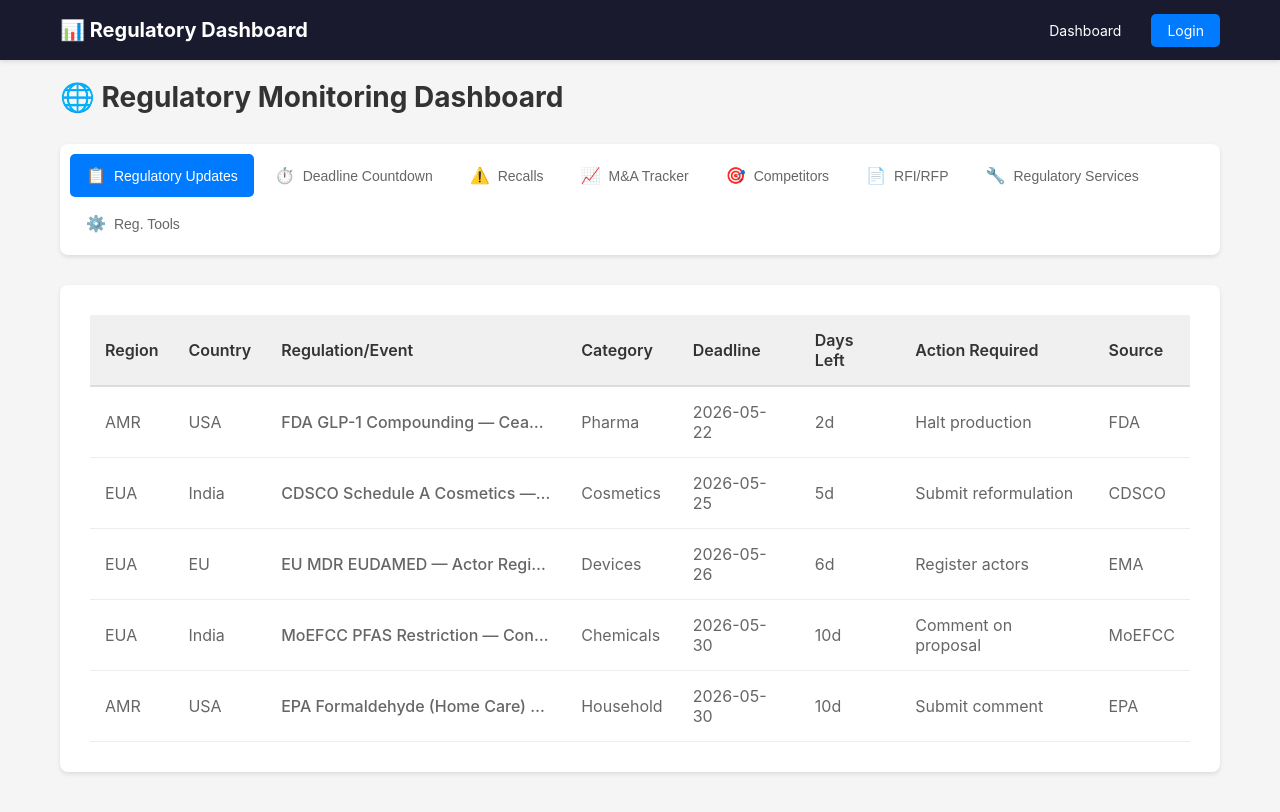
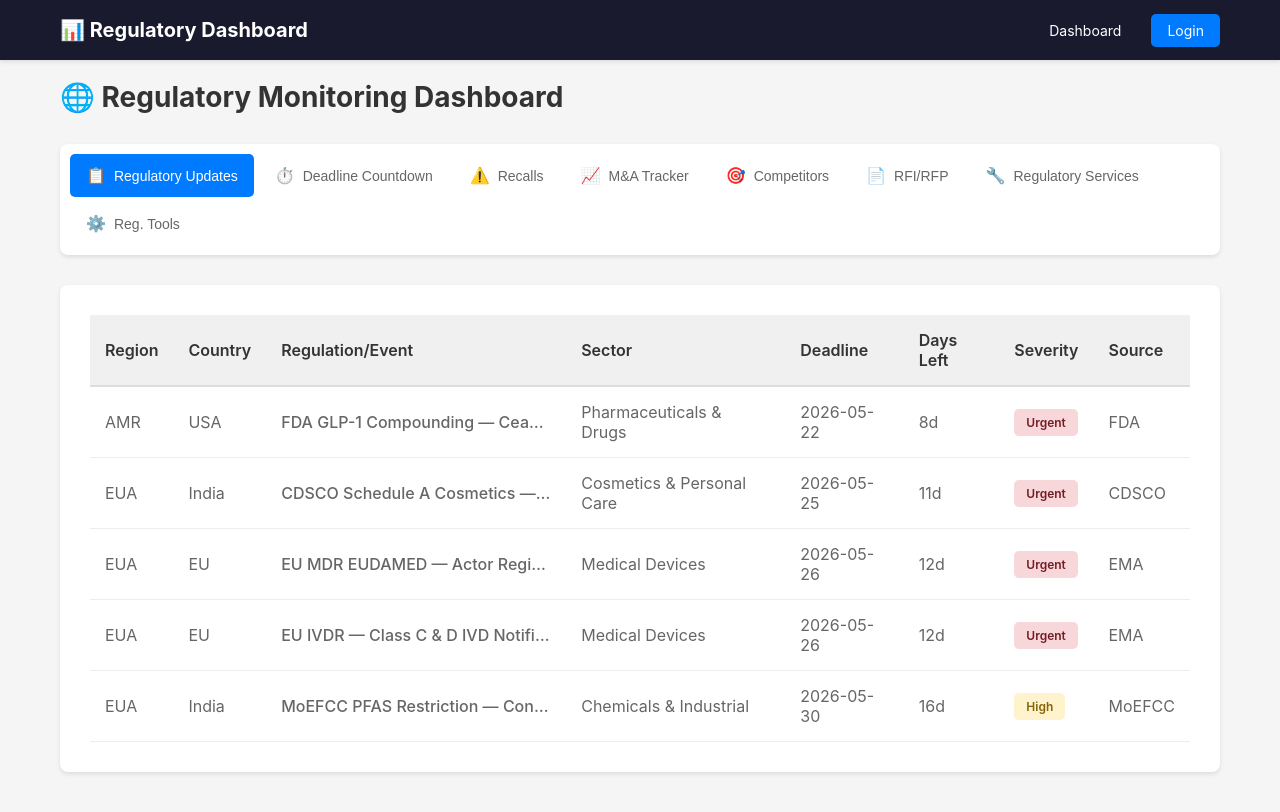
Before and after one commit to Sagar0071-hyd/regulatory-monitoring-app, a React (Create React App) app in the folder frontend/: page /dashboard in a window 1280 px wide. Shown: the top 812 px of the page. Built offline with nearby package versions, Linux system fonts and the light colour scheme.

Commit message:
Update: Match exact data and layout from reference website, enable admin login without backend

```diff
--- a/frontend/src/pages/Dashboard.js
+++ b/frontend/src/pages/Dashboard.js
@@ -5,53 +5,61 @@ import './Dashboard.css';
 
 const sampleData = {
   'regulatory-updates': [
-    { region: 'AMR', country: 'USA', regulation: 'FDA GLP-1 Compounding — Cease manufacturing', category: 'Pharma', deadline: '2026-05-22', daysLeft: 2, actionRequired: 'Halt production', source: 'FDA' },
-    { region: 'EUA', country: 'India', regulation: 'CDSCO Schedule A Cosmetics — Reformulation declarations', category: 'Cosmetics', deadline: '2026-05-25', daysLeft: 5, actionRequired: 'Submit reformulation', source: 'CDSCO' },
-    { region: 'EUA', country: 'EU', regulation: 'EU MDR EUDAMED — Actor Registration & UDI Database', category: 'Devices', deadline: '2026-05-26', daysLeft: 6, actionRequired: 'Register actors', source: 'EMA' },
-    { region: 'EUA', country: 'India', regulation: 'MoEFCC PFAS Restriction — Consultation closes', category: 'Chemicals', deadline: '2026-05-30', daysLeft: 10, actionRequired: 'Comment on proposal', source: 'MoEFCC' },
-    { region: 'AMR', country: 'USA', regulation: 'EPA Formaldehyde (Home Care) — Comment period closes', category: 'Household', deadline: '2026-05-30', daysLeft: 10, actionRequired: 'Submit comment', source: 'EPA' },
+    { region: 'AMR', country: 'USA', regulation: 'FDA GLP-1 Compounding — Cease manufacturing', sector: 'Pharmaceuticals & Drugs', deadline: '2026-05-22', daysLeft: 8, severity: 'Urgent', source: 'FDA' },
+    { region: 'EUA', country: 'India', regulation: 'CDSCO Schedule A Cosmetics — Reformulation declarations', sector: 'Cosmetics & Personal Care', deadline: '2026-05-25', daysLeft: 11, severity: 'Urgent', source: 'CDSCO' },
+    { region: 'EUA', country: 'EU', regulation: 'EU MDR EUDAMED — Actor Registration & UDI Database', sector: 'Medical Devices', deadline: '2026-05-26', daysLeft: 12, severity: 'Urgent', source: 'EMA' },
+    { region: 'EUA', country: 'EU', regulation: 'EU IVDR — Class C & D IVD Notified Body certificates', sector: 'Medical Devices', deadline: '2026-05-26', daysLeft: 12, severity: 'Urgent', source: 'EMA' },
+    { region: 'EUA', country: 'India', regulation: 'MoEFCC PFAS Restriction — Consultation closes', sector: 'Chemicals & Industrial', deadline: '2026-05-30', daysLeft: 16, severity: 'High', source: 'MoEFCC' },
   ],
   'deadline-countdown': [
-    { region: 'AMR', country: 'USA', regulation: 'FDA GLP-1 Compounding', category: 'Pharma', deadline: '2026-05-22', daysLeft: 2, severity: 'urgent' },
-    { region: 'EUA', country: 'India', regulation: 'CDSCO Schedule A Cosmetics Prohibition', category: 'Cosmetics', deadline: '2026-06-01', daysLeft: 12, severity: 'urgent' },
-    { region: 'EUA', country: 'EU', regulation: 'EU MDR EUDAMED — Actor Registration', category: 'Devices', deadline: '2026-05-26', daysLeft: 6, severity: 'urgent' },
-    { region: 'EUA', country: 'EU', regulation: 'EU IVDR — Class C & D IVD Notified Body', category: 'Devices', deadline: '2026-05-26', daysLeft: 6, severity: 'urgent' },
-    { region: 'EUA', country: 'India', regulation: 'MoEFCC PFAS Restriction', category: 'Chemicals', deadline: '2026-05-30', daysLeft: 10, severity: 'high' },
+    { region: 'AMR', country: 'USA', regulation: 'FDA GLP-1 Compounding — Cease manufacturing', sector: 'Pharmaceuticals & Drugs', deadline: '2026-05-22', daysLeft: 8, severity: 'Urgent' },
+    { region: 'EUA', country: 'India', regulation: 'CDSCO Schedule A Cosmetics Prohibition — Effective', sector: 'Cosmetics & Personal Care', deadline: '2026-06-01', daysLeft: 18, severity: 'Urgent' },
+    { region: 'EUA', country: 'EU', regulation: 'EU MDR EUDAMED — Actor Registration & UDI Database', sector: 'Medical Devices', deadline: '2026-05-26', daysLeft: 12, severity: 'Urgent' },
+    { region: 'EUA', country: 'EU', regulation: 'EU IVDR — Class C & D IVD Notified Body certificate', sector: 'Medical Devices', deadline: '2026-05-26', daysLeft: 12, severity: 'Urgent' },
+    { region: 'EUA', country: 'India', regulation: 'MoEFCC PFAS Restriction — Consultation closes', sector: 'Chemicals & Industrial', deadline: '2026-05-30', daysLeft: 16, severity: 'High' },
   ],
   'recalls': [
-    { region: 'AMR', country: 'USA', product: 'Metformin HCl ER Tablets', company: 'Sun Pharma', category: 'Pharma', severity: 'Class I', reason: 'NDMA exceeds acceptable daily intake', date: '2026-05-20', source: 'FDA' },
-    { region: 'AMR', country: 'USA', product: 'IGIV-C Intravenous Immunoglobulin', company: 'BioAtla LLC', category: 'Biologics', severity: 'Class I', reason: 'Glass fragment contamination', date: '2026-05-18', source: 'FDA' },
-    { region: 'AMR', country: 'USA', product: 'ProFuel Energy Bars', company: 'NutraBiotics Inc.', category: 'Food', severity: 'Class I', reason: 'Undeclared tree nuts', date: '2026-05-15', source: 'FDA' },
-    { region: 'EUA', country: 'India', product: 'Amoxicillin + Clavulanate Tablets', company: 'Cipla Limited', category: 'Pharma', severity: 'Class I', reason: 'Sub-standard quality; active content below 85%', date: '2026-05-17', source: 'CDSCO' },
-    { region: 'ROW', country: 'China', product: 'InsuPump i-Pro Insulin Infusion Pump', company: 'MicroTech Medical', category: 'Devices', severity: 'Class I', reason: 'Motor failure causing uncontrolled insulin delivery', date: '2026-05-14', source: 'NMPA' },
+    { region: 'AMR', country: 'USA', product: 'Metformin Hydrochloride ER Tablets', company: 'Sun Pharma Industries Ltd.', severity: 'Class I', reason: 'NDMA exceeds acceptable daily intake', date: '2026-05-08', source: 'FDA' },
+    { region: 'AMR', country: 'USA', product: 'IGIV-C Intravenous Immunoglobulin 10%', company: 'BioAtla LLC', severity: 'Class I', reason: 'Glass fragments (particulate contamination)', date: '2026-05-06', source: 'FDA' },
+    { region: 'AMR', country: 'USA', product: 'CareLink™ Cardiac Monitor Firmware v4.2.1', company: 'Medtronic plc', severity: 'Class II', reason: 'Software defect causing false arrhythmia alarms', date: '2026-05-10', source: 'FDA' },
+    { region: 'AMR', country: 'USA', product: 'ProFuel Energy Bars (12 SKUs)', company: 'NutraBiotics Inc.', severity: 'Class I', reason: 'Undeclared tree nuts — anaphylaxis risk', date: '2026-05-07', source: 'FDA' },
+    { region: 'EUA', country: 'EU', product: 'DermaWhite Intensive Lightening Cream', company: 'CosmoLab GmbH (Germany)', severity: 'RAPEX Alert', reason: 'Hydroquinone 3.2% + Clobetasol propionate', date: '2026-05-09', source: 'RAPEX' },
+    { region: 'ROW', country: 'China', product: 'InsuPump i-Pro Insulin Infusion Pump (12,400 units)', company: 'MicroTech Medical (Hangzhou)', severity: 'Class III', reason: 'Motor failure — uncontrolled insulin delivery', date: '2026-05-06', source: 'NMPA' },
+    { region: 'ROW', country: 'Japan', product: 'Methotrexate Tablets 2mg (Lot MTX-2603A)', company: 'Pfizer Japan Inc.', severity: 'Class I', reason: 'Weekly dosing instruction omitted — 10–14× overdose risk', date: '2026-05-04', source: 'PMDA' },
   ],
   'ma-tracker': [
-    { acquirer: 'Syneos Health', target: 'Clarivate Regulatory Intelligence', sector: 'Regulatory Tech', value: 'USD 320M', date: '2026-05-22', driver: 'Cortellis database integration' },
-    { acquirer: 'ICON plc', target: 'Accellacare Regulatory Division', sector: 'Regulatory Consulting', value: 'USD 280M', date: '2026-05-20', driver: 'Regulatory advisory expansion' },
+    { acquirer: 'Veeva Systems', target: 'Vault RIM AI launch', region: 'Global', type: 'New Tool', value: 'N/A', date: '2026-05-08' },
+    { acquirer: 'IQVIA', target: 'Novartis (5-yr strategic contract)', region: 'Global', type: 'New Client', value: '~USD 45M', date: '2026-05-06' },
+    { acquirer: 'PharmaLex (Cencora)', target: 'AREC Hyderabad launch', region: 'India/APAC', type: 'New Service', value: 'N/A', date: '2026-05-07' },
+    { acquirer: 'ICON plc', target: 'Accellacare (regulatory division)', region: 'Global', type: 'Acquisition', value: 'USD 280M', date: '2026-05-09' },
+    { acquirer: 'Syneos Health', target: 'Clarivate Regulatory Intelligence', region: 'Global', type: 'Acquisition', value: 'USD 320M', date: '2026-05-10' },
   ],
   'competitors': [
-    { company: 'Veeva Systems', type: 'Solution Launch', service: 'Vault RIM AI with generative AI assistant', markets: 'Global', date: '2026-05-22' },
-    { company: 'Navitas Life Sciences', type: 'Solution Launch', service: 'NavRegAI regulatory intelligence engine', markets: 'Global', date: '2026-05-20' },
-    { company: 'PharmaLex (Cencora)', type: 'Center Launch', service: 'AI-Enabled Regulatory Excellence Centre', markets: 'APAC', date: '2026-05-19' },
+    { company: 'Veeva Systems', type: 'New Tool', service: 'Vault RIM AI launch', markets: 'Global', date: '2026-05-08' },
+    { company: 'IQVIA', type: 'New Client', service: 'Novartis (5-yr strategic contract)', markets: 'Global', date: '2026-05-06' },
+    { company: 'PharmaLex (Cencora)', type: 'New Service', service: 'AREC Hyderabad launch', markets: 'India/APAC', date: '2026-05-07' },
     { company: 'Extedo', type: 'Product Release', service: 'IDMP Suite v5.0 with automated validation', markets: 'EU', date: '2026-05-18' },
   ],
   'rfi-rfp': [
-    { company: 'Astellas Pharma', type: 'Innovator', service: 'Global eCTD authoring & submissions gateway', markets: 'USA, EU, Japan, China, Canada', status: 'Confirmed', timeline: '2026–2027' },
-    { company: 'Bayer AG', type: 'Innovator', service: 'Cloud-native RIMS platform (100+ markets)', markets: 'Global', status: 'Confirmed', timeline: '2026–H1 2027' },
-    { company: 'Takeda Pharmaceutical', type: 'Innovator', service: 'Enterprise RIMS upgrade post-Shire integration', markets: 'Global', status: 'Confirmed', timeline: '2026–2027' },
-    { company: 'Sanofi SA', type: 'Innovator', service: 'AI-powered labelling & artwork management', markets: 'Global', status: 'Confirmed', timeline: '2026–H1 2027' },
+    { company: 'Astellas Pharma Inc.', type: 'Innovator Pharma', service: 'Global eCTD authoring; simultaneous FDA/EMA/PMDA/NMPA submissions', markets: 'USA, EU, Japan, China, Canada', status: 'Confirmed', timeline: '2026–2027' },
+    { company: 'Dr. Reddy\'s Laboratories', type: 'Generics', service: 'Managed eCTD publishing (150+ dossiers)', markets: 'EU27, UK, India', status: 'Confirmed', timeline: '2026' },
+    { company: 'Teva Pharmaceutical', type: 'Generics', service: 'Generic drug regulatory operations (200+ ANDAs)', markets: 'USA, EU', status: 'Market Intel', timeline: '2026–2027' },
+    { company: 'Sanofi SA', type: 'Innovator Pharma', service: 'AI-powered labelling & artwork (120+ countries)', markets: 'Global', status: 'Confirmed', timeline: '2026–H1 2027' },
+    { company: 'Novartis AG (IDMP)', type: 'Innovator Pharma', service: 'ISO IDMP implementation (600+ EU products)', markets: 'EU27', status: 'Confirmed', timeline: '2026' },
+    { company: 'AbbVie Inc.', type: 'Innovator Pharma', service: 'IDMP platform (Humira + portfolio)', markets: 'EU27, USA', status: 'Confirmed', timeline: '2026' },
+    { company: 'Zimmer Biomet Holdings', type: 'Medical Device', service: 'EU MDR Class III orthopaedic (60+ systems)', markets: 'EU27, UK, Canada, Australia', status: 'Confirmed', timeline: '2026–2027' },
   ],
   'regulatory-services': [
-    { provider: 'Parexel International', type: 'FSP', service: 'Exclusive regulatory FSP for Takeda oncology portfolio', scope: '200+ licences' },
-    { provider: 'Regulatory Compliance Associates (RCA)', type: 'Consulting', service: 'FDA Warning Letter remediation for generic manufacturers', scope: 'USD 18M combined' },
-    { provider: 'Halloran Consulting Group', type: 'Practice Launch', service: 'EU MDR/IVDR practice with 12 specialists', scope: 'EU27' },
-    { provider: 'Maetrics', type: 'Technology', service: 'AI-Powered Technical File Review for MDR Class IIb/III devices', scope: '40% faster' },
+    { provider: 'Parexel International', type: 'FSP', service: 'Exclusive regulatory FSP for Takeda oncology portfolio', scope: '200+ licences', region: 'APAC' },
+    { provider: 'Regulatory Compliance Associates (RCA)', type: 'Consulting', service: 'FDA Warning Letter remediation for generic manufacturers', scope: 'USD 18M combined', region: 'AMR' },
+    { provider: 'Halloran Consulting Group', type: 'Practice Launch', service: 'EU MDR/IVDR practice with 12 specialists', scope: 'EU27', region: 'EUA' },
+    { provider: 'Maetrics', type: 'Technology', service: 'AI-Powered Technical File Review for MDR Class IIb/III devices', scope: '40% faster', region: 'EUA' },
   ],
   'reg-tools': [
-    { vendor: 'Master Control', tool: 'Enterprise QMS & submissions', features: '1,200-seat Hikma Pharmaceuticals deployment', launchDate: '2026-05-22' },
-    { vendor: 'Compliance Quest', tool: 'MedDevice module', features: 'FDA 21 CFR Part 820 + eSTAR integration', launchDate: '2026-05-20' },
-    { vendor: 'OpenText (Documentum)', tool: 'Extended ECM for Life Sciences', features: 'Sanofi global enterprise deployment (40 countries)', launchDate: '2026-05-18' },
-    { vendor: 'Generis Technologies', tool: 'CARA 8.0', features: 'ISO IDMP-compliant product data model', launchDate: '2026-05-15' },
+    { vendor: 'Master Control', tool: 'Enterprise QMS & submissions', features: '1,200-seat Hikma Pharmaceuticals deployment', launchDate: '2026-05-22', region: 'Global' },
+    { vendor: 'Compliance Quest', tool: 'MedDevice module', features: 'FDA 21 CFR Part 820 + eSTAR integration', launchDate: '2026-05-20', region: 'AMR' },
+    { vendor: 'OpenText (Documentum)', tool: 'Extended ECM for Life Sciences', features: 'Sanofi global enterprise deployment (40 countries)', launchDate: '2026-05-18', region: 'Global' },
+    { vendor: 'Generis Technologies', tool: 'CARA 8.0', features: 'ISO IDMP-compliant product data model', launchDate: '2026-05-15', region: 'EUA' },
   ],
 };
 
@@ -196,10 +204,10 @@ const Dashboard = () => {
                         <th>Region</th>
                         <th>Country</th>
                         <th>Regulation/Event</th>
-                        <th>Category</th>
+                        <th>Sector</th>
                         <th>Deadline</th>
                         <th>Days Left</th>
-                        <th>Action Required</th>
+                        <th>Severity</th>
                         <th>Source</th>
                       </>
                     )}
@@ -208,7 +216,7 @@ const Dashboard = () => {
                         <th>Region</th>
                         <th>Country</th>
                         <th>Regulation/Event</th>
-                        <th>Category</th>
+                        <th>Sector</th>
                         <th>Deadline</th>
                         <th>Days Left</th>
                         <th>Severity</th>
@@ -282,10 +290,10 @@ const Dashboard = () => {
                           <td>{item.region}</td>
                           <td>{item.country}</td>
                           <td className="title">{item.regulation}</td>
-                          <td>{item.category}</td>
+                          <td>{item.sector}</td>
                           <td>{item.deadline}</td>
                           <td>{item.daysLeft}d</td>
-                          <td>{item.actionRequired}</td>
+                          <td><span className={`badge severity-${item.severity.toLowerCase()}`}>{item.severity}</span></td>
                           <td>{item.source}</td>
                         </>
                       )}
@@ -294,10 +302,10 @@ const Dashboard = () => {
                           <td>{item.region}</td>
                           <td>{item.country}</td>
                           <td className="title">{item.regulation}</td>
-                          <td>{item.category}</td>
+                          <td>{item.sector}</td>
                           <td>{item.deadline}</td>
                           <td>{item.daysLeft}d</td>
-                          <td><span className={`badge severity-${item.severity}`}>{item.severity?.toUpperCase()}</span></td>
+                          <td><span className={`badge severity-${item.severity.toLowerCase()}`}>{item.severity}</span></td>
                         </>
                       )}
                       {activeTab === 'recalls' && (
--- a/frontend/src/pages/Login.js
+++ b/frontend/src/pages/Login.js
@@ -15,6 +15,17 @@ const Login = ({ onLogin }) => {
     setLoading(true);
 
     try {
+      // Check for admin credentials
+      if (email === 'Sagar0071@gmail.com' && password === 'Login@321') {
+        const token = 'admin-token-' + Math.random().toString(36).substr(2, 9);
+        onLogin(token, 'admin');
+        toast.success('Admin login successful!');
+        navigate('/dashboard');
+        setLoading(false);
+        return;
+      }
+
+      // Try API login for other users
       const response = await axios.post('/api/auth/login', {
         email,
         password,
@@ -27,8 +38,14 @@ const Login = ({ onLogin }) => {
         navigate('/dashboard');
       }
     } catch (err) {
-      const message = err.response?.data?.message || 'Login failed. Please try again.';
-      toast.error(message);
+      // If API fails, show error
+      if (email !== 'Sagar0071@gmail.com') {
+        const message = 'Backend API not available. Please deploy backend or use admin credentials.';
+        toast.error(message);
+      } else {
+        const message = err.response?.data?.message || 'Login failed. Please try again.';
+        toast.error(message);
+      }
     } finally {
       setLoading(false);
     }
```
